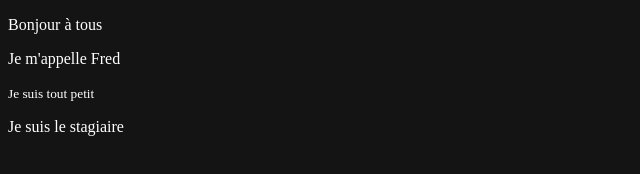
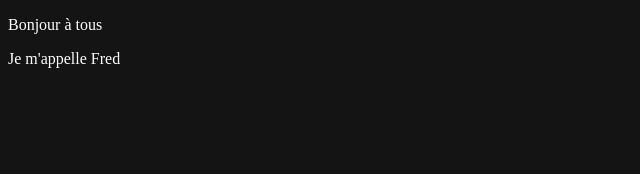
Before and after one commit to Fred-QS/VCS-Test2, a plain HTML site: page index.html in a window 1280 px wide. Shown: the whole page, without its empty margins (0-640 px from the left). Drawn offline with Linux system fonts and the light colour scheme.

Commit message:
pull force

```diff
--- a/index.html
+++ b/index.html
@@ -8,8 +8,6 @@
 <body>
     <p>Bonjour à tous</p>
     <p>Je m'appelle Fred</p>
-    <small>Je suis tout petit</small>
-    <p>Je suis le stagiaire</p>
     <script src="assets/script.js"></script>
 </body>
 </html>
```
